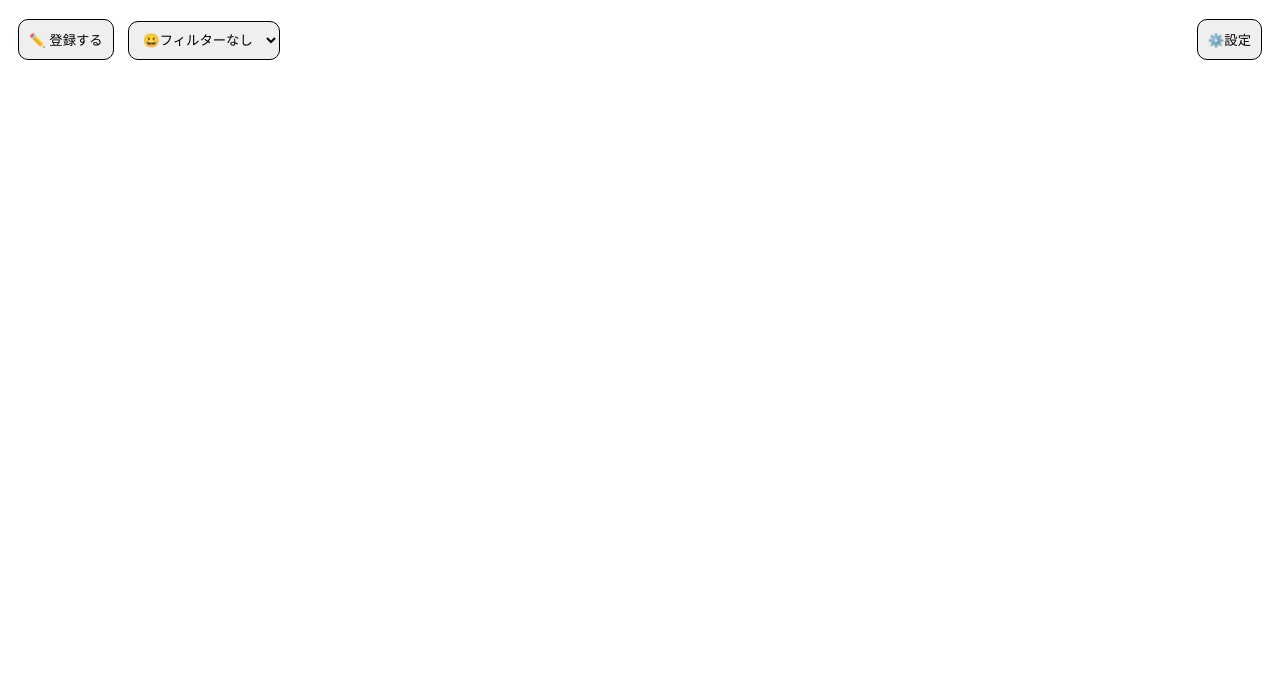
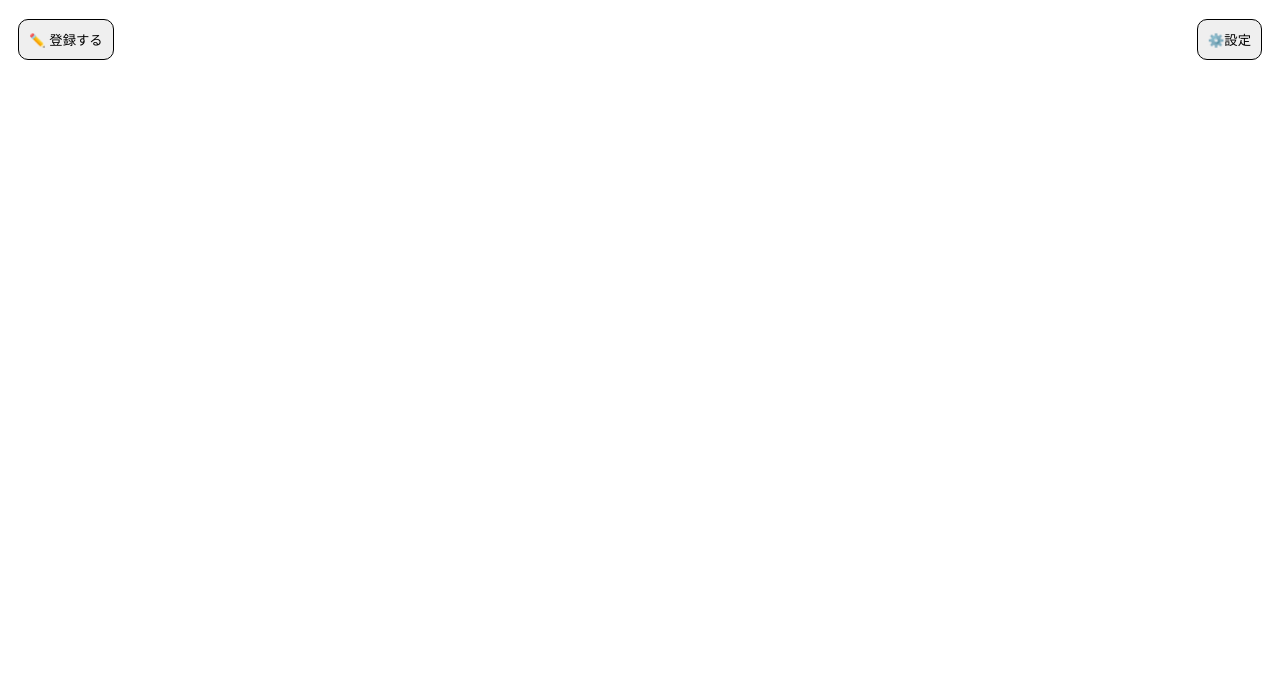
Before and after one commit to pullriku/MenuMemo, a plain HTML site: page index.html in a window 1280 px wide. Shown: the part 101-800 px from the top of the page. Drawn offline with Linux system fonts and the light colour scheme.

Commit message:
selectをコメントアウト

```diff
--- a/index.html
+++ b/index.html
@@ -45,10 +45,10 @@
     <nav>
       <div id="leftSide">
         <button onclick="openLink(`add.html`)"> ✏️ 登録する</button>
-        <select name="filter">
+        <!-- <select name="filter">
           <option value="all">😀フィルターなし</option>
           <option value="star" onchange="">⭐️スターのみ</option>
-        </select>
+        </select> -->
       </div>
       <div id="rightSide">
         <button id="settingsButton" onclick="openLink('settings.html')">⚙️設定</button>
```
